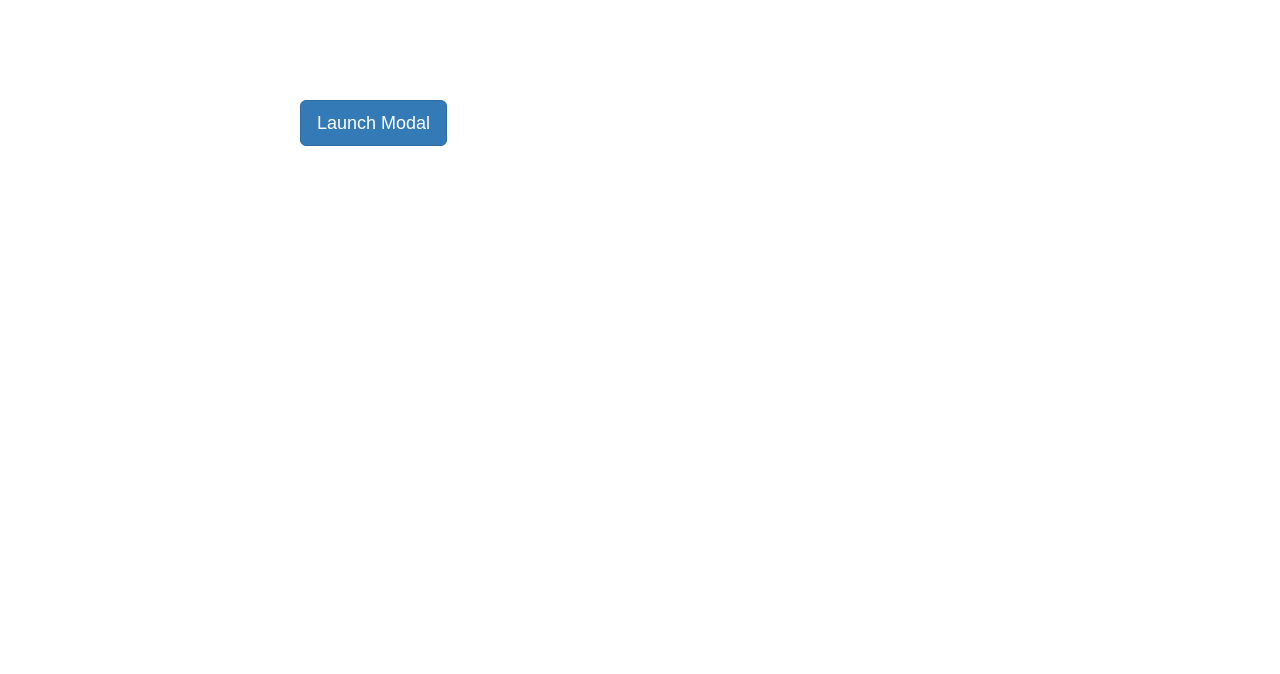
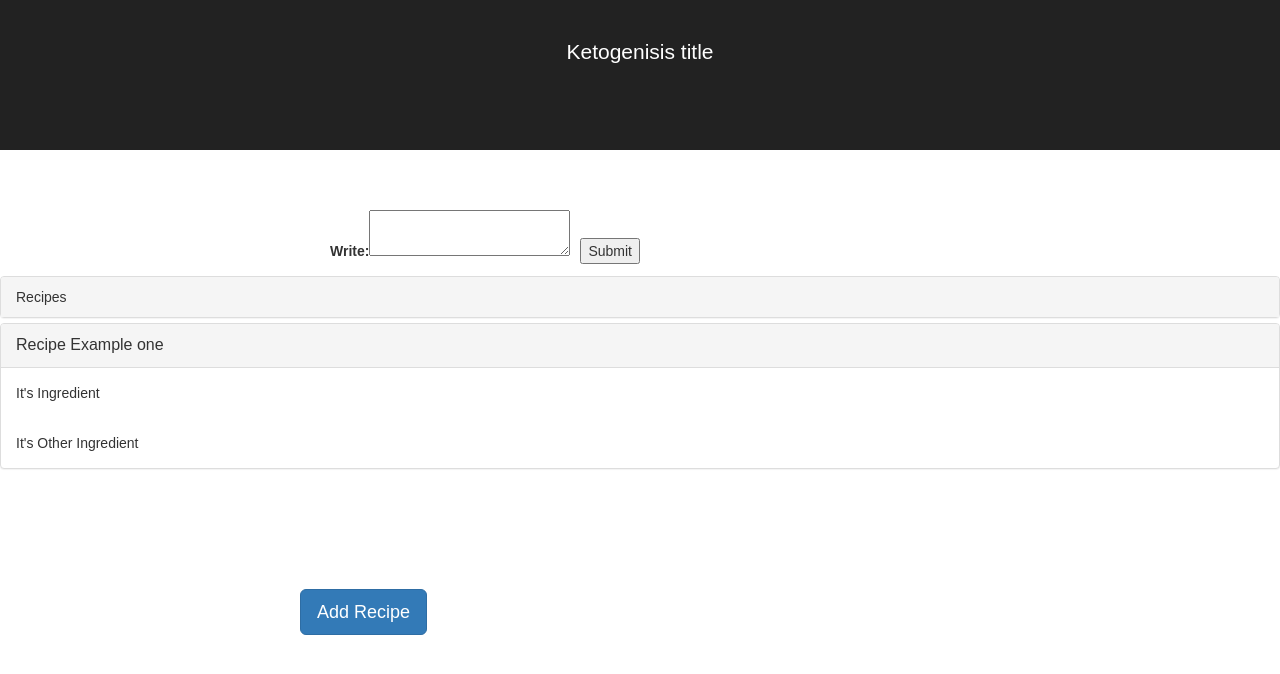
Before and after one commit to Garabed96/Recipe-box, a React (Create React App) app: page / in a window 1280 px wide. Shown: the top 674 px of the page. Built offline with nearby package versions, Linux system fonts and the light colour scheme.

Commit message:
Panel Implementation

```diff
--- a/src/App.js
+++ b/src/App.js
@@ -1,6 +1,6 @@
 import React from 'react';
 import './App.css';
-import {Modal, Button} from 'react-bootstrap'
+import { Panel, PanelGroup ,Modal, Button, Popover, Tooltip, OverlayTrigger} from 'react-bootstrap'
 
 
 //Task1: I can create recipes that have names and ingredients.
@@ -12,20 +12,20 @@ class App extends React.Component {
   constructor(props, context){
     super(props);
     this.state = { value: '', show: false};
-    // this.handleShow = this.handleShow.bind(this);
-    // this.handleClose = this.handleClose.bind(this);
+    this.handleShow = this.handleShow.bind(this);
+    this.handleClose = this.handleClose.bind(this);
     this.handlePop = this.handlePop.bind(this);
     this.handlePopped = this.handlePopped.bind(this);
   }
 
-  // handleShow(event) {
-  //   this.setState({value: event.target.value});
-  // }
+  handleShow(event) {
+    this.setState({value: event.target.value});
+  }
 
-  // handleClose(event) {
-  //   alert('output: ' + this.state.value);
-  //   event.preventDefault();
-  // }
+  handleClose(event) {
+    alert('output: ' + this.state.value);
+    event.preventDefault();
+  }
 
   handlePop() {
     this.setState({ show: true });
@@ -36,19 +36,19 @@ class App extends React.Component {
   }
 
   render() {
-    // const popover = (
-    //   <Popover id="modal-popover" title="popover">
-    //     pop this
-    //     </Popover>
-    // );
+    const popover = (
+      <Popover id="modal-popover" title="popover">
+        Enter all the ingredients.
+        </Popover>
+    );
 
-    // const tooltip = <Tooltip id="modal-tooltip">Wow much cool</Tooltip>;
+    const tooltip = <Tooltip id="modal-tooltip">Enter Name of Recipe</Tooltip>;
 
 
 
     return (
-    <div>
-      {/* <div className="App">
+    <div class="container-flui">
+      <div className="App">
         <header className="App-header">
         <title> Keto Recipe </title>
           <h1 className="App-title">Ketogenisis title</h1>
@@ -63,15 +63,29 @@ class App extends React.Component {
         </label>
       <input className="box" type="submit" value="Submit" />
       </form>
-      </div> */}
-
+      </div>
+      <div>
+      <PanelGroup accordion id="accordion-uncontrolled-example" defaultActiveKey="2">
+        <Panel eventKey="1">
+        <Panel.Heading>Recipes</Panel.Heading>
+        <Panel.Body collapsible>Panel content 1</Panel.Body>
+      </Panel>
+      <Panel eventKey="2">
+        <Panel.Heading>
+          <Panel.Title toggle>Recipe Example one</Panel.Title>
+        </Panel.Heading>
+        <Panel.Body collapsible>It's Ingredient</Panel.Body>
+        <Panel.Body collapsible>It's Other Ingredient</Panel.Body>
+     </Panel>
+     </PanelGroup>
+        </div>
 
 
       <div class="modal-container" style={{ height: 300 }}
       id="modal-container">
 
       <Button bsStyle="primary" bsSize="large" onClick={this.handlePop}>
-        Launch Modal
+        Add Recipe
       </Button>
 
       <Modal show={this.state.show} onHide={this.handlePopped} container={this}
@@ -81,29 +95,34 @@ class App extends React.Component {
           <Modal.Title id="contained-modal-title">Ketogic Entry</Modal.Title>
         </Modal.Header>
         <Modal.Body>
-        {/* <p>
-        there is a {' '}
-        <OverlayTrigger overlay={popover}>
-          <a href="#popover">popover</a>
-        </OverlayTrigger>{' '}
-        here
-        </p> */}
-
-        {/* <p>
-        there is a{' '}
+        <form onSubmit={this.handleSubmit}>
+        <div className="Recipe">
+          <label>
+          {' '}
         <OverlayTrigger overlay={tooltip}>
-          <a href="#tooltip">tooltip</a>
-        </OverlayTrigger>{' '}
-          here
-        </p> */}
-
+          <a href="#tooltip">Recipe</a>
+        </OverlayTrigger>{' '}:
+            <input type="text" value={this.state.value}
+            onChange={this.handleShow} />
+            </label>
+          </div>
+            <div className="Ingredients">
+            <label>
+            <OverlayTrigger overlay={popover}>
+          <a href="#popover">Ingredients</a>
+        </OverlayTrigger>{' '}:
+            <input  type="text" value={this.state.ingred}
+            onChange={this.handle}/>
+            </label>
+          </div>
+            </form>
         </Modal.Body>
         <Modal.Footer>
           <Button onClick={this.handlePopped}>Close</Button>
-          <Button bsStyle="primary">Save changes</Button>
+          <Button onClick={this.state.value} bsStyle="primary">Add Recipe</Button>
         </Modal.Footer>
       </Modal>
-    </div>
+      </div>
 
     </div>
     );
--- a/src/index.css
+++ b/src/index.css
@@ -30,6 +30,17 @@ Button{
 .modal-container {
   position: relative;
 }
-.modal-container .modal, .modal-container .modal-backdrop {
+.modal-container .modal, .modal-container {
   position: absolute;
 }
+
+.Ingredients, .Recipe{
+  display: inline-block;
+  width: 200px;
+  text-align: right;
+}
+
+#static{
+
+  margin-bottom: 50px;
+}
```
